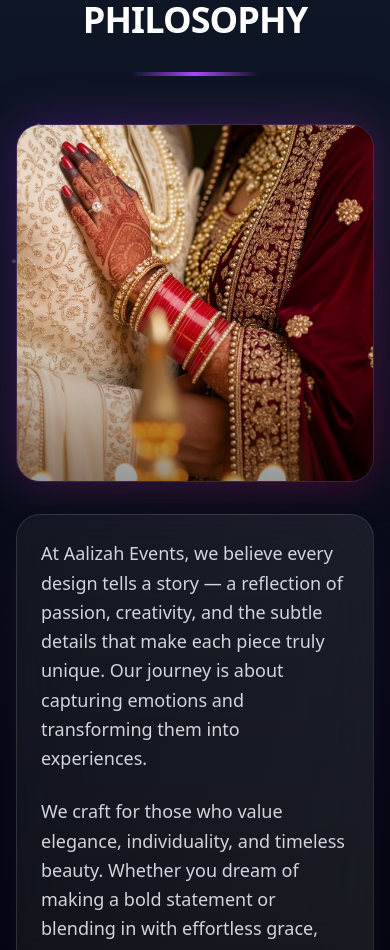
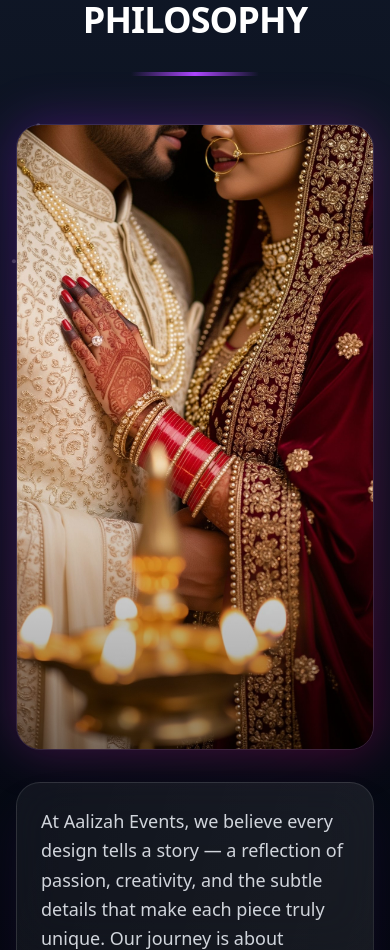
Before and after one commit to Abhishekn1234/event_managements, a React (Vite) app: page /about in a window 390 px wide. Shown: the part 1920-2870 px from the top of the page. Built offline with nearby package versions, Linux system fonts and the light colour scheme.

Commit message:
chnaged about us and navbar

```diff
--- a/src/components/Navbar.tsx
+++ b/src/components/Navbar.tsx
@@ -51,11 +51,11 @@ export default function Navbar() {
           {/* LEFT SIDE — Full Desktop Menu */}
           <div className="hidden lg:flex items-center space-x-8">
             {/* Logo */}
-          <Link to="/" className="flex flex-col items-center gap-2">
+          <Link to="/" className="flex flex-col items-center gap-1">
   <img
     src="/Aaliza logo white.svg"
     alt="Aaliza Technologies Logo"
-    className="h-12 w-auto sm:h-16"
+    className="h-12 w-auto sm:h-8"
   />
   <span className="text-white text-lg sm:text-xl font-semibold text-center">
     Aalizah Events
--- a/src/pages/About.tsx
+++ b/src/pages/About.tsx
@@ -363,18 +363,21 @@ export default function About() {
   whileInView={{ opacity: 1, x: 0 }}
   transition={{ duration: 0.8 }}
   viewport={{ once: true }}
-              className="relative group"
+  className="relative group w-full"
 >
   <div className="absolute inset-0 bg-gradient-to-br from-purple-600/30 to-pink-600/30 rounded-3xl blur-xl group-hover:blur-2xl transition-all duration-500" />
-              <div className="relative w-full aspect-square overflow-hidden rounded-3xl border border-white/10">
+
+  <div className="relative w-full overflow-hidden rounded-3xl border border-white/10">
     <img
       src="/our philosopy in about us.jpg"
       alt="Our Story"
-                  className="w-full h-full object-cover transition-all duration-700 group-hover:scale-110"
+      className="w-full h-auto object-contain transition-transform duration-700 group-hover:scale-105"
     />
+
     <div className="absolute inset-0 bg-gradient-to-t from-black/40 via-transparent to-transparent" />
   </div>
 </motion.div>
+
 
             {/* Right Text Block */}
             <motion.div
```
Lines whose indentation alone changed are shown as unchanged.
